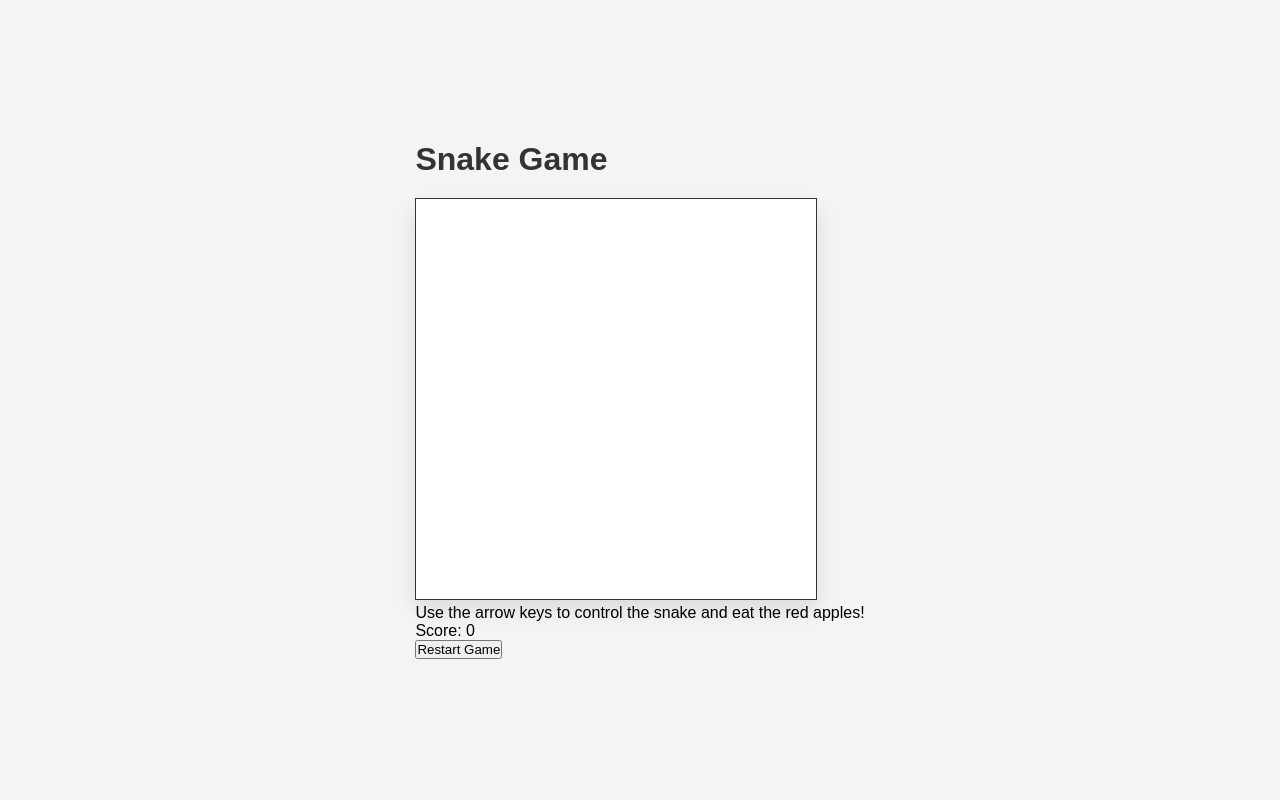
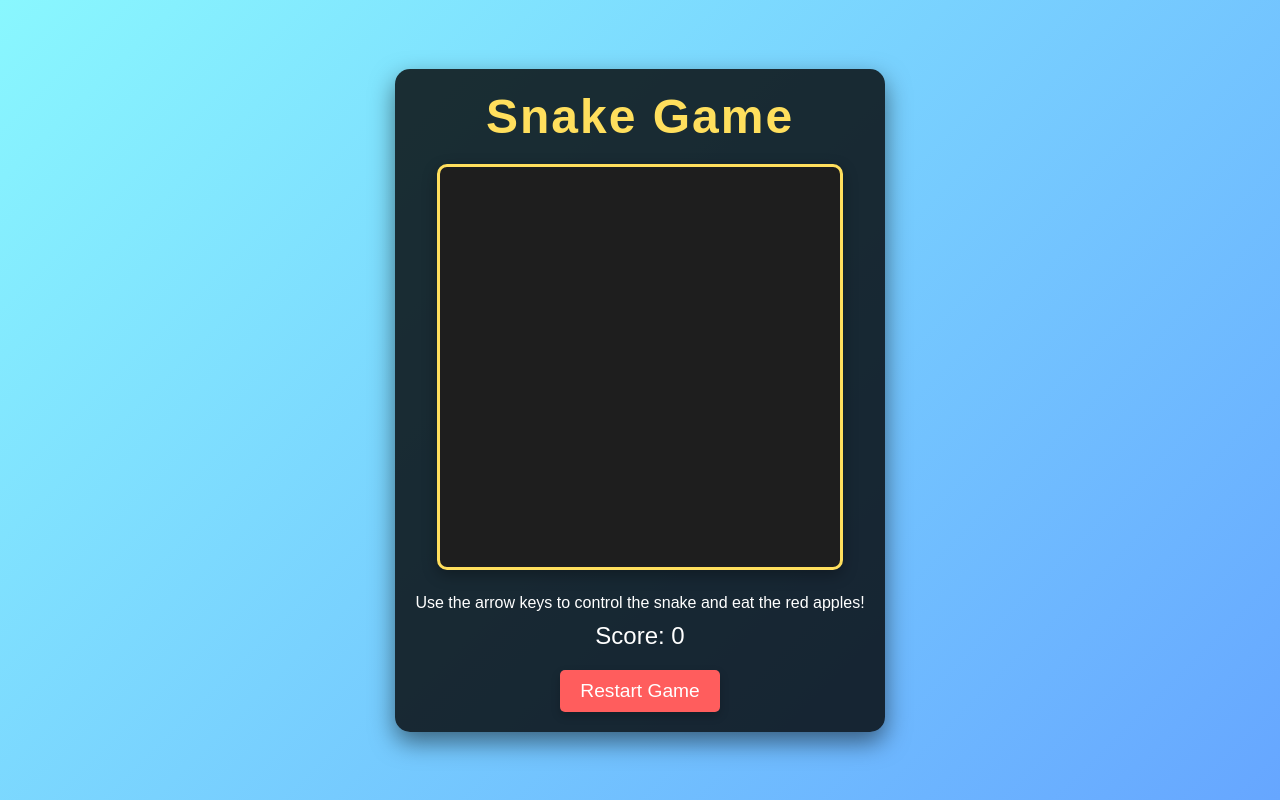
Before and after one commit to AishwaryaGorantala/snake-game, a plain HTML site: page index.html in a window 1280 px wide. Drawn offline with Linux system fonts and the light colour scheme.

Commit message:
Update styles.css

```diff
--- a/styles.css
+++ b/styles.css
@@ -5,25 +5,60 @@
 }
 
 body {
-    background-color: #f4f4f4;
     display: flex;
     justify-content: center;
     align-items: center;
     height: 100vh;
-    font-family: Arial, sans-serif;
+    background: linear-gradient(135deg, #89f7fe, #66a6ff);
+    font-family: 'Poppins', sans-serif;
+    color: #fff;
 }
 
-.container {
+.game-container {
     text-align: center;
+    background-color: rgba(0, 0, 0, 0.8);
+    border-radius: 15px;
+    padding: 20px;
+    box-shadow: 0 10px 25px rgba(0, 0, 0, 0.5);
 }
 
-h1 {
-    color: #333;
+.game-title {
+    font-size: 3rem;
     margin-bottom: 20px;
+    letter-spacing: 2px;
+    color: #ffdf5d;
 }
 
 canvas {
-    background-color: #fff;
-    border: 1px solid #333;
-    box-shadow: 0 10px 20px rgba(0, 0, 0, 0.1);
+    background-color: #1e1e1e;
+    border: 3px solid #ffdf5d;
+    border-radius: 10px;
+    box-shadow: 0 5px 15px rgba(0, 0, 0, 0.3);
 }
+
+.info {
+    margin-top: 20px;
+}
+
+#score {
+    font-size: 1.5rem;
+    margin-top: 10px;
+}
+
+.restart-btn {
+    background-color: #ff5d5d;
+    color: white;
+    border: none;
+    padding: 10px 20px;
+    font-size: 1.2rem;
+    border-radius: 5px;
+    cursor: pointer;
+    margin-top: 20px;
+    box-shadow: 0 4px 10px rgba(0, 0, 0, 0.2);
+    transition: all 0.3s ease;
+}
+
+.restart-btn:hover {
+    background-color: #ff3a3a;
+    transform: translateY(-2px);
+}
```
